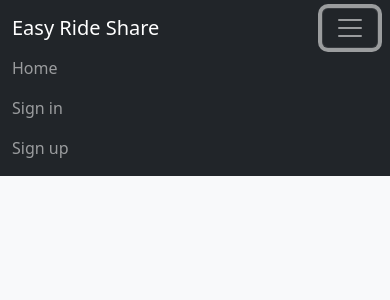
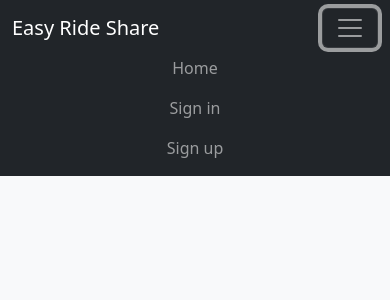
Before and after one commit to vsharkovski/EasyRideShare, an Angular app in the folder easyrideshare-client/: page /home in a window 390 px wide. Both pictures are taken after a click on the button 350 px from the left and 28 px from the top of the page. Shown: the top 300 px of the page. Built offline with nearby package versions, Linux system fonts and the light colour scheme; no server answers.

Commit message:
add simple posts view, better responsive styles

```diff
--- a/easyrideshare-client/src/app/app.component.html
+++ b/easyrideshare-client/src/app/app.component.html
@@ -1,9 +1,9 @@
 <div class="container-fluid bg-light">
-  <div class="row">
+  <div class="row mb-5">
     <ers-navbar></ers-navbar>
   </div>
-  <div class="row mt-5 justify-content-center">
-    <div class="col-11 mt-5">
+  <div class="row justify-content-center">
+    <div class="col mt-3 px-sm-5">
       <router-outlet></router-outlet>
     </div>
   </div>
--- a/easyrideshare-client/src/app/app.module.ts
+++ b/easyrideshare-client/src/app/app.module.ts
@@ -14,6 +14,8 @@ import { httpInterceptorProviders } from './interceptor/http-interceptor';
 import { LoginComponent } from './component/login/login.component';
 import { ReactiveFormsModule } from '@angular/forms';
 import { RegisterComponent } from './component/register/register.component';
+import { PostCardComponent } from './component/post-card/post-card.component';
+import { TransportTypePipe } from './shared/transport-type.pipe';
 @NgModule({
   declarations: [
     AppComponent,
@@ -23,6 +25,8 @@ import { RegisterComponent } from './component/register/register.component';
     NotFoundComponent,
     LoginComponent,
     RegisterComponent,
+    PostCardComponent,
+    TransportTypePipe,
   ],
   imports: [
     BrowserModule,
--- a/easyrideshare-client/src/app/component/home-feed/home-feed.component.html
+++ b/easyrideshare-client/src/app/component/home-feed/home-feed.component.html
@@ -1,2 +1,6 @@
-<h1 class="display-1">Home</h1>
-<ers-post-list [posts]="posts"></ers-post-list>
+<div class="row justify-content-center">
+  <div class="col-xl-6">
+    <h1 class="display-3 mb-3 text-center">Home</h1>
+    <ers-post-list [posts]="posts"></ers-post-list>
+  </div>
+</div>
--- a/easyrideshare-client/src/app/component/navbar/navbar.component.html
+++ b/easyrideshare-client/src/app/component/navbar/navbar.component.html
@@ -7,23 +7,25 @@
     <div class="collapse navbar-collapse" [ngbCollapse]="isNavbarCollapsed">
       <ul class="navbar-nav me-auto">
         <li class="nav-item">
-          <a class="nav-link" [routerLink]="['/home']">Home</a>
+          <a class="nav-link text-center" [routerLink]="['/home']">Home</a>
         </li>
       </ul>
       <ul class="navbar-nav">
         <li class="nav-item" *ngIf="authUser">
           <span class="text-light text-center">
-            <a class="nav-link" [routerLink]="['/profile', authUser.id]">Welcome, {{ authUser.username }}</a></span
+            <a class="nav-link text-center" [routerLink]="['/profile', authUser.id]"
+              >Welcome, {{ authUser.username }}</a
+            ></span
           >
         </li>
         <li class="nav-item" *ngIf="!authUser">
-          <a class="nav-link" [routerLink]="['/sign-in']">Sign in</a>
+          <a class="nav-link text-center" [routerLink]="['/sign-in']">Sign in</a>
         </li>
         <li class="nav-item" *ngIf="!authUser">
-          <a class="nav-link" [routerLink]="['/sign-up']">Sign up</a>
+          <a class="nav-link text-center" [routerLink]="['/sign-up']">Sign up</a>
         </li>
         <li class="nav-item" *ngIf="authUser">
-          <button type="button" class="btn btn-outline-dark nav-link" (click)="onLogout()">Sign out</button>
+          <button type="button" class="btn btn-outline-dark nav-link mx-auto" (click)="onLogout()">Sign out</button>
         </li>
       </ul>
     </div>
--- /dev/null
+++ b/easyrideshare-client/src/app/component/post-card/post-card.component.css
@@ -0,0 +1,13 @@
+/* .item {
+  display: flex;
+  flex-direction: row;
+  justify-content: space-between;
+  margin-right: 1rem;
+}
+
+@media (min-width: 992px) {
+  .item {
+    flex-direction: column;
+    margin-right: 1rem;
+  }
+} */
--- /dev/null
+++ b/easyrideshare-client/src/app/component/post-card/post-card.component.html
@@ -0,0 +1,139 @@
+<div class="card mb-2">
+  <div class="card-body">
+    <div class="d-flex flex-row justify-content-between">
+      <span class="text-muted">Type</span>
+      <span class="text-end">{{ post.transportType | transportType }}</span>
+    </div>
+    <div class="d-flex flex-row justify-content-between">
+      <span class="text-muted">Starting location</span>
+      <span class="text-end">{{ post.startLocation.name }}</span>
+    </div>
+    <div class="d-flex flex-row justify-content-between">
+      <span class="text-muted">Ending location</span>
+      <span class="text-end">{{ post.endLocation.name }}</span>
+    </div>
+    <div class="d-flex flex-row justify-content-between">
+      <span class="text-muted">Time</span>
+      <span *ngIf="post.intendedTravelTime" class="text-end">
+        {{ post.intendedTravelTime | date: "h:mm a on EEEE, MMM d" }}
+      </span>
+      <span *ngIf="!post.intendedTravelTime" class="text-end">flexible or not provided</span>
+    </div>
+    <div class="d-flex justify-content-end mt-3">
+      <span class="text-muted"
+        >posted by <span class="text-black">{{ post.creator.username }}</span> on
+        {{ post.creationTime | date: "mediumDate" }}</span
+      >
+    </div>
+  </div>
+  <div #collapse="ngbCollapse" [(ngbCollapse)]="isCollapsed" class="row">
+    <div class="card">
+      <div class="card-body">Me me me</div>
+    </div>
+  </div>
+</div>
+
+<!-- <div class="card mb-2">
+  <div class="card-body d-lg-flex justify-content-between">
+    <div class="item">
+      <span class="text-muted">Type</span>
+      <span class="text-end">{{ post.transportType | transportType }}</span>
+    </div>
+    <div class="item">
+      <span class="text-muted">Starting location</span>
+      <span class="text-end">{{ post.startLocation.name }}</span>
+    </div>
+    <div class="item">
+      <span class="text-muted">Ending location</span>
+      <span class="text-end">{{ post.endLocation.name }}</span>
+    </div>
+    <div class="item">
+      <span class="text-muted">Intended travel time</span>
+      <span *ngIf="post.intendedTravelTime" class="text-end">
+        {{ post.intendedTravelTime | date: "h:mm a on EEEE, MMM d" }}
+      </span>
+      <span *ngIf="!post.intendedTravelTime" class="text-end">flexible or not provided</span>
+    </div>
+    <div class="d-flex justify-content-end">
+      <span
+        >by {{ post.creator.username }}
+        <span class="text-muted">on {{ post.creationTime | date: "mediumDate" }}</span></span
+      >
+    </div>
+  </div>
+  <div #collapse="ngbCollapse" [(ngbCollapse)]="isCollapsed" class="row">
+    <div class="card">
+      <div class="card-body">Me me me</div>
+    </div>
+  </div>
+</div> -->
+
+<!-- <div class="card">
+  <div class="card-body row text-center">
+    <div class="col-md">
+      <div class="border-bottom fw-semibold">Type</div>
+      <div>{{ post.transportType | transportType }}</div>
+    </div>
+    <div class="col-md">
+      <div class="border-bottom fw-semibold">Starting location</div>
+      <div>{{ post.startLocation.name }}</div>
+    </div>
+    <div class="col-md">
+      <div class="border-bottom fw-semibold">Ending location</div>
+      <div>{{ post.endLocation.name }}</div>
+    </div>
+    <div class="col-md">
+      <div class="border-bottom fw-semibold">Intended travel time</div>
+      <div *ngIf="post.intendedTravelTime">
+        {{ post.intendedTravelTime | date: "h:mm a on EEEE, MMM d" }}
+      </div>
+      <div *ngIf="!post.intendedTravelTime">flexible or not provided</div>
+    </div>
+    <div class="col-md-auto">hey</div>
+  </div>
+  <div #collapse="ngbCollapse" [(ngbCollapse)]="isCollapsed" class="row">
+    <div class="card">
+      <div class="card-body">Me me me</div>
+    </div>
+  </div>
+</div> -->
+
+<!-- <div class="card">
+  <div class="card-body row">
+    <div class="col-sm px-4">
+      <div class="row border-bottom py-2">
+        <div class="d-sm-flex justify-content-between">
+          <div>Type</div>
+          <div class="text-end">{{ post.transportType | transportType }}</div>
+        </div>
+      </div>
+      <div class="row border-bottom py-2">
+        <div class="d-sm-flex justify-content-between">
+          <div>Starting location</div>
+          <div class="text-end">{{ post.startLocation.name }}</div>
+        </div>
+      </div>
+      <div class="row border-bottom py-2">
+        <div class="d-sm-flex justify-content-between">
+          <div>Ending location</div>
+          <div class="text-end">{{ post.endLocation.name }}</div>
+        </div>
+      </div>
+      <div class="row py-2">
+        <div class="d-sm-flex justify-content-between">
+          <div>Intended travel time</div>
+          <div *ngIf="post.intendedTravelTime" class="text-end">
+            {{ post.intendedTravelTime | date: "h:mm a on EEEE, MMM d" }}
+          </div>
+          <div *ngIf="!post.intendedTravelTime" class="text-end">flexible or not provided</div>
+        </div>
+      </div>
+    </div>
+    <div class="col-sm-auto">hey</div>
+  </div>
+  <div #collapse="ngbCollapse" [(ngbCollapse)]="isCollapsed" class="row">
+    <div class="card">
+      <div class="card-body">Me me me</div>
+    </div>
+  </div>
+</div> -->
--- /dev/null
+++ b/easyrideshare-client/src/app/component/post-card/post-card.component.ts
@@ -0,0 +1,16 @@
+import { Component, Input, OnInit } from '@angular/core';
+import { Post } from 'src/app/model/post.model';
+
+@Component({
+  selector: 'ers-post-card',
+  templateUrl: './post-card.component.html',
+  styleUrls: ['./post-card.component.css'],
+})
+export class PostCardComponent implements OnInit {
+  @Input() post!: Post;
+  isCollapsed: boolean = true;
+
+  constructor() {}
+
+  ngOnInit(): void {}
+}
--- a/easyrideshare-client/src/app/component/post-list/post-list.component.html
+++ b/easyrideshare-client/src/app/component/post-list/post-list.component.html
@@ -1 +1 @@
-<pre *ngFor="let post of posts">{{ post | json }}</pre>
+<ers-post-card *ngFor="let post of posts" [post]="post"></ers-post-card>
```
